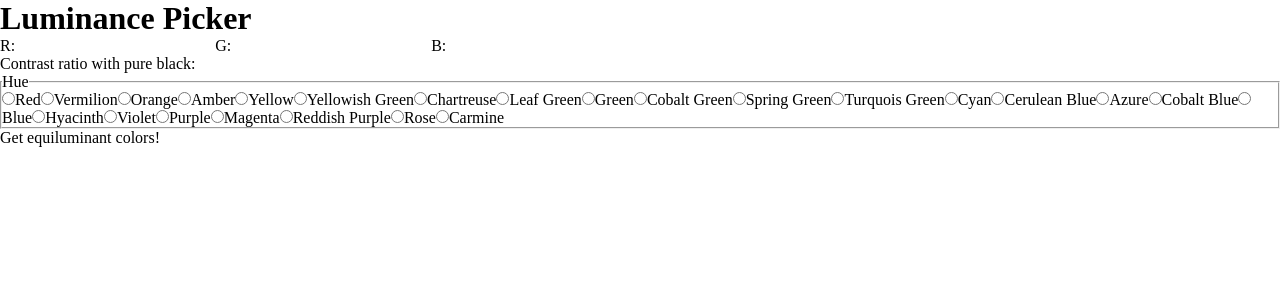
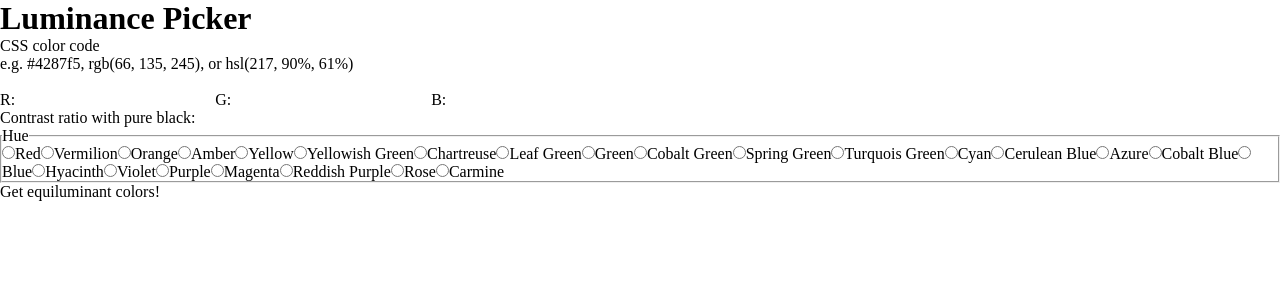
Before and after one commit to masakudamatsu/equiluminant-color-picker, a Next.js app in the folder app/: page / in a window 1280 px wide. Shown: the top 300 px of the page. Built offline with nearby package versions, Linux system fonts and the light colour scheme.

Commit message:
Convert user's rgb color code into RGB values #35

```diff
--- a/app/components/InputColorCode.js
+++ b/app/components/InputColorCode.js
@@ -10,12 +10,25 @@ function InputColorCode(props) {
     'hsl\\((360|3[0-5]\\d|[1-2]?\\d?\\d)(,\\s*(100|[1-9]?\\d)%){2}\\)';
   const [invalid, setInvalid] = useState(false);
   const handleBlur = event => {
+    const newInputValue = event.target.value;
     const newInputIsInvalid = event.target.validity.patternMismatch;
     if (!invalid && newInputIsInvalid) {
       setInvalid(true);
     }
     if (invalid && !newInputIsInvalid) {
       setInvalid(false);
+    }
+    if (!newInputIsInvalid) {
+      const regexRgb = new RegExp(regexRgbText);
+      if (regexRgb.test(newInputValue)) {
+        const rgbValues = newInputValue
+          .replace(/\s/g, '')
+          .slice(4, -1)
+          .split(',');
+        props.setRed(rgbValues[0]);
+        props.setGreen(rgbValues[1]);
+        props.setBlue(rgbValues[2]);
+      }
     }
   };
   return (
@@ -38,6 +51,10 @@ function InputColorCode(props) {
   );
 }
 
-InputColorCode.propTypes = {};
+InputColorCode.propTypes = {
+  setRed: PropTypes.func.isRequired,
+  setGreen: PropTypes.func.isRequired,
+  setBlue: PropTypes.func.isRequired,
+};
 
 export default InputColorCode;
--- a/app/pages/_app.js
+++ b/app/pages/_app.js
@@ -40,6 +40,9 @@ function MyApp({Component, pageProps}) {
         red={red}
         green={green}
         blue={blue}
+        setRed={setRed}
+        setGreen={setGreen}
+        setBlue={setBlue}
         handleChangeRed={handleChangeRed}
         handleChangeGreen={handleChangeGreen}
         handleChangeBlue={handleChangeBlue}
--- a/app/pages/index.js
+++ b/app/pages/index.js
@@ -1,6 +1,7 @@
 import PropTypes from 'prop-types';
 import {useRouter} from 'next/router';
 
+import InputColorCode from '../components/InputColorCode';
 import InputRGB from '../components/InputRGB';
 import InputHue from '../components/InputHue';
 
@@ -23,6 +24,11 @@ function HomePage(props) {
         </a>
         .
       </noscript>
+      <InputColorCode
+        setRed={props.setRed}
+        setGreen={props.setGreen}
+        setBlue={props.setBlue}
+      />
       <InputRGB
         red={props.red}
         green={props.green}
```
Also changed, not shown: 2 other files (tests, documents, lock files or other folders).
